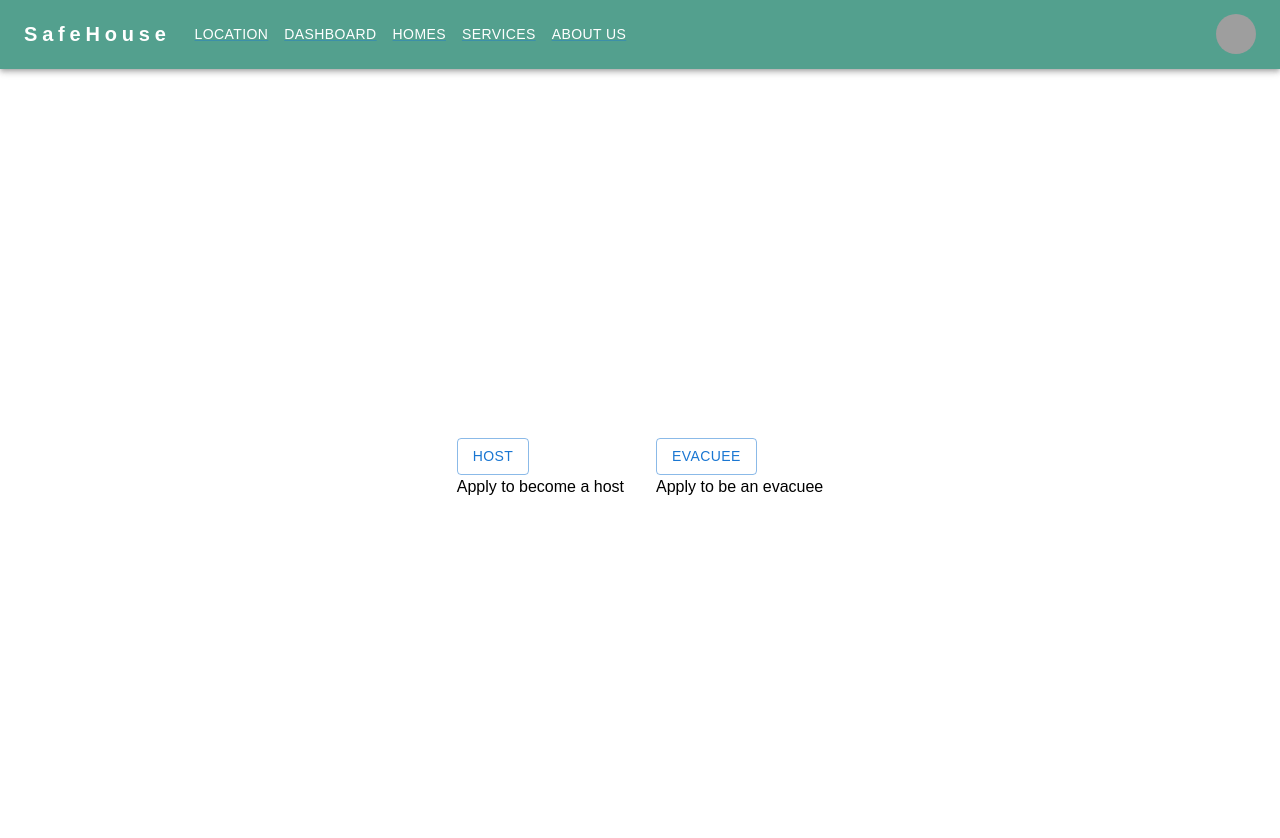
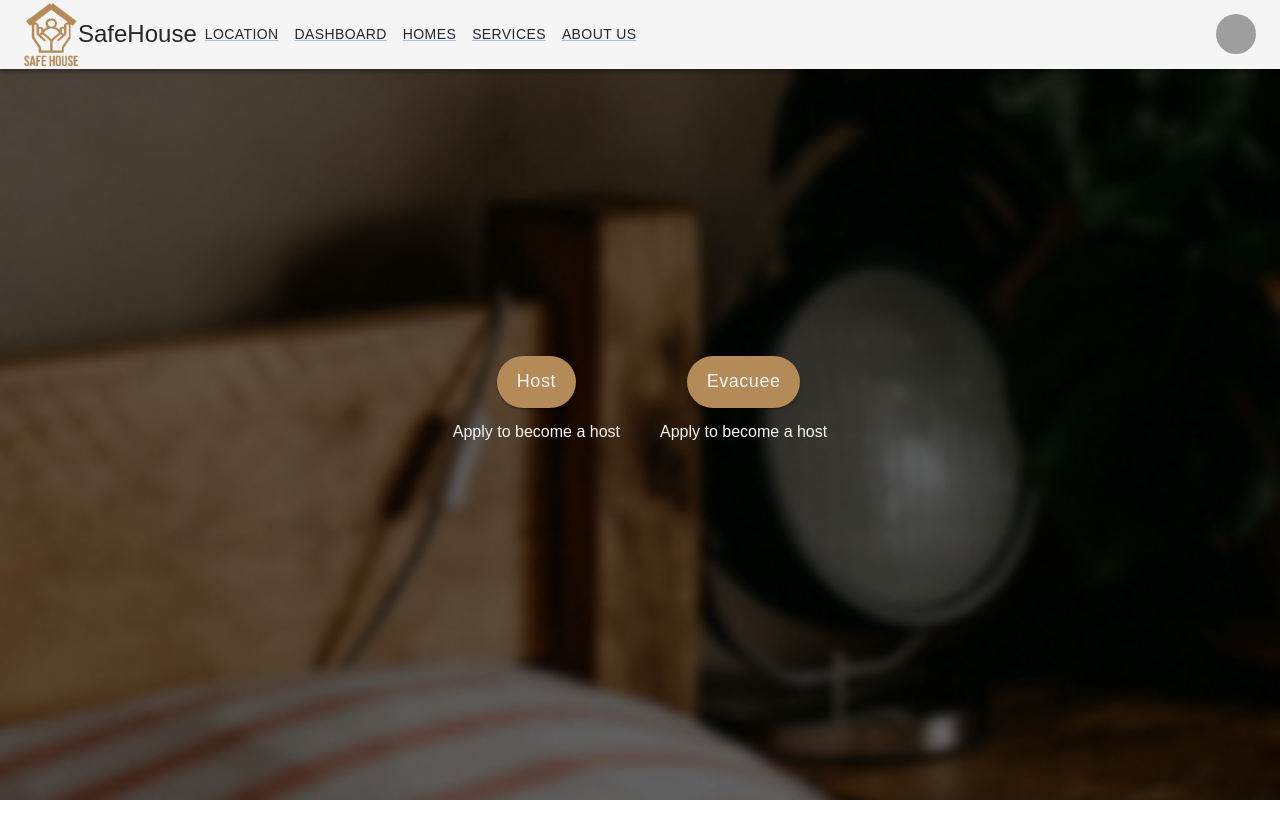
Before and after one commit to safehouse-project2/safehouse_web, a Next.js app: page / in a window 1280 px wide. Shown: the top 838 px of the page. After the commit the page ends 800 px from the top, so only its background shows below. Built offline with nearby package versions, Linux system fonts and the light colour scheme; grey boxes are pictures that could not be loaded.

Commit message:
fixing the button, and replacing everything, styling the pages

```diff
--- a/components/D3Components/Button/Button.jsx
+++ b/components/D3Components/Button/Button.jsx
@@ -6,35 +6,40 @@ const MyBtn = styled(Button)`
     color: ${(props) => props.fontColor || "#f5f5f5"};
     padding: ${(props) => props.padding || "10px 20px 10px 20px"};
     border-radius: ${(props) => props.borderRadius || "41px"};
+    border: ${(props) => props.border || "none"};
     margin: ${(props) => props.margin || "0px 0px 0px 0px"};
     text-align: center;
-    text-transform: ${(props) => props.textTransform || "capitalize"};
+    text-transform: ${(props) => props.textTransform || "capitalize"} !important;
     font-size: ${(props) => props.fontSize || "18px"};
     :hover {
-        background-color: ${(props) => props.hoverColor || ""} !important;
+        background-color: ${(props) => props.hoverColor || "#936F44"} !important;
+        scale: 0 !important;
+        border: 0 !important;
     }
 `
 
 export default function AppButton({
-  txt = "Default Btn Text",
+  txt = "default Btn Text",
   variant = "contained",
   size = "small",
   startIcon = null,
   endIcon = null,
-  color = "f5f5f5",
-  padding = "0px 0px 0px 0px",
+  color = "#f5f5f5",
+  padding = "10px 20px 10px 20px",
   margin = "0px 0px 0px 0px",
-  backgroundColor = "",
+  backgroundColor = "#B38A58",
   borderRadius = "41px",
-  textTransform = "lowercase",
+  textTransform = "capitalize",
   fontSize = "18px",
-  hoverColor = "",
+  hoverColor = "#936F44",
+  href = null,
   onBtnClick = () => { },
 }) {
   return <MyBtn
     style={{
       AlignItems: 'center',
     }}
+    href={href}
     variant={variant}
     onClick={onBtnClick}
     size={size}
--- a/components/D3Components/Icon/Icon.jsx
+++ b/components/D3Components/Icon/Icon.jsx
@@ -1,10 +1,11 @@
-import styled from 'styled-components';
 import HomeIcon from '@mui/icons-material/Home';
-import SearchIcon from '@mui/icons-material/Search';
 
-export default function Icon(){
-    return <div>
-        <HomeIcon/>
-        <SearchIcon/>
-    </div>
+export default function Icon({
+    icon = <HomeIcon />,
+    backgroundColor = "#272727",
+    color = "#272727",
+}) {
+    return <>
+        src={icon}
+    </>
 }
--- a/components/D3Components/Input/Input.jsx
+++ b/components/D3Components/Input/Input.jsx
@@ -7,8 +7,8 @@ import { InputAdornment } from '@mui/material';
 
 const TextBox = styled(TextField)`
     border-radius: 8px;
-    padding: ${(props) => props.padding || "0px 0px 0px 0px"};
-    margin: ${(props) => props.margin || "0px 0px 0px 0px"};
+    padding: ${(props) => props.padding || "0px 0px 0px 0px"} !important;
+    margin: ${(props) => props.margin || "0px 0px 0px 0px"} !important;
     background-color: ${(props) => props.backgroundColor || "#ECECEC"};
     max-width: ${(props) => props.maxWidth};
     max-height: ${(props) => props.maxHeight};
@@ -20,17 +20,6 @@ const TextBox = styled(TextField)`
     }
 `
 
-// const options = [
-//     {
-//         value: 'chocolate',
-//         label: 'KitKat',
-//     },
-//     {
-//         value: 'chocolate',
-//         label: 'KitKat',
-//     }
-// ]
-
 const styles = {
     floatingLabelFocusStyle: {
         color: "#B0B0B0",
@@ -39,7 +28,7 @@ const styles = {
 
 export default function Input({
     label = "Default Label",
-    variant = "outlined",
+    variant = "filled",
     size = "small",
     color = "",
     type = "text",
@@ -47,13 +36,11 @@ export default function Input({
     placeholder = "",
     maxWidth = "",
     maxHeight = "",
+    margin = "0px 0px 0px 0px",
+    padding = "0px 0px 0px 0px",
     icon = <SearchIcon />,
     backgroundColor = "#ECECEC",
 }) {
-    // const [options, setOptions] = useState('chocolate');
-    // const handleChange = (event) => {
-    //     setOptions(event.target.value);
-    // }
     return (
         <TextBox
             sx={{
@@ -63,6 +50,8 @@ export default function Input({
             placeholder={placeholder}
             variant={variant}
             size={size}
+            margin={margin}
+            padding={padding}
             color={color}
             type={type}
             backgroundColor={backgroundColor}
@@ -70,19 +59,9 @@ export default function Input({
             maxWidth={maxWidth}
             maxHeight={maxHeight}
             iconI={icon}
-            // icon={InputProps => (
-            //     <InputAdornment position="end">
-            //         {icon}
-            //     </InputAdornment>
-            // )}
             InputLabelProps={{
                 style: styles.floatingLabelFocusStyle,
             }}
-            // InputProps={{
-            //     style: {
-            //         border: null,
-            //     }
-            // }}
             InputProps={{
                 startAdornment: (
                     <InputAdornment position="start">
--- a/components/Home/NavBar.js
+++ b/components/Home/NavBar.js
@@ -12,6 +12,8 @@ import Button from '@mui/material/Button';
 import Tooltip from '@mui/material/Tooltip';
 import MenuItem from '@mui/material/MenuItem';
 import { Link } from '@mui/material';
+import AppText from '/components/D3Components/AppText/AppText'
+import Image from '/components/D3Components/Image/ImageComp'
 
 
 
@@ -38,27 +40,19 @@ function ResponsiveAppBar() {
   };
 
   return (
-    <AppBar position="static" style={{ backgroundColor: "#53A08E" }}>
+    <AppBar position="sticky" style={{ backgroundColor: "#f5f5f5" }}>
       <Container maxWidth="xl">
         <Toolbar disableGutters>
-          {/* add icon here */}
-          <Typography
-            variant="h6"
-            noWrap
-            component="a"
-            href="/"
-            sx={{
-              mr: 2,
-              display: { xs: 'none', md: 'flex' },
-              fontFamily: 'monospace',
-              fontWeight: 700,
-              letterSpacing: '.3rem',
-              color: 'inherit',
-              textDecoration: 'none',
-            }}
-          >
-            SafeHouse
-          </Typography>
+          <Image
+            src="/logo.png"
+            width="54px"
+            height="63px"
+          />
+
+          <AppText
+            txt="SafeHouse"
+            fontSize="1.5rem"
+          />
 
           <Box sx={{ flexGrow: 1, display: { xs: 'flex', md: 'none' } }}>
             <IconButton
@@ -99,33 +93,16 @@ function ResponsiveAppBar() {
             </Menu>
           </Box>
           {/* add icon here */}
-          <Typography
-            variant="h5"
-            noWrap
-            component="a"
-            href=""
-            sx={{
-              mr: 2,
-              display: { xs: 'flex', md: 'none' },
-              flexGrow: 1,
-              fontFamily: 'monospace',
-              fontWeight: 700,
-              letterSpacing: '.3rem',
-              color: 'inherit',
-              textDecoration: 'none',
-            }}
-          >
-            SafeHouse
-          </Typography>
           <Box sx={{ flexGrow: 1, display: { xs: 'none', md: 'flex' } }}>
             {pages.map((page) => (
-              <Link href={"/" + page}><Button
-                key={page}
-                onClick={handleCloseNavMenu}
-                sx={{ my: 2, color: 'white', display: 'block' }}
-              >
-                {page}
-              </Button></Link>
+              <Link href={"/" + page}>
+                <Button
+                  key={page}
+                  onClick={handleCloseNavMenu}
+                  sx={{ my: 2, color: '#272727', display: 'block', textDecoration: 'none' }}
+                >
+                  {page}
+                </Button></Link>
             ))}
           </Box>
 
--- a/pages/index.js
+++ b/pages/index.js
@@ -1,30 +1,53 @@
-import Head from 'next/head'
-import Image from 'next/image'
-import Link from 'next/link'
 import NavBar from '../components/Home/NavBar'
-import { Button } from '@mui/material'
-import { Box } from '@mui/system'
-import Host from '../components/hostPosting/hostPosting'
+import Button from '../components/D3Components/Button/Button'
+import { BackgroundContainer, MainContainer, CenterContainer } from '../styles/styledComps'
+import AppText from '../components/D3Components/AppText/AppText'
+import { useRouter } from 'next/router'
 
 export default function Home() {
+  const r = useRouter()
+  const goToHost = () => {
+    r.push('/host')
+  }
+  const goToEvacuee = () => {
+    r.push('/evacuee')
+  }
+
   return (
-    <>
-      <NavBar />
-      <div className='flex flex-row items-center justify-center min-h-screen py-2'>
-        <Box sx={{ m: 2 }}>
-          <Button variant="outlined" href="/host">
-            Host
-          </Button>
-          <p>Apply to become a host</p>
-        </Box>
-        <Box sx={{ m: 2 }}>
-
-          <Button variant="outlined" href="/evacuee">
-            Evacuee
-          </Button>
-          <p>Apply to be an evacuee</p>
-        </Box>
+    <div>
+      <div className='absolute w-full h-auto'>
+        <NavBar />
       </div>
-    </>
+      <BackgroundContainer src="./homeBG.png">
+        <CenterContainer>
+          <div className='flex gap-10 z-99'>
+            <div className='flex justify-center items-center flex-col gap-3'>
+              <Button
+                href="/host"
+                txt='Host'
+              // onBtnClick={goToHost}
+              />
+              <AppText
+                txt='Apply to become a host'
+                color='#f5f5f5'
+                fontSize='16px'
+              />
+            </div>
+            <div className='flex justify-center items-center flex-col gap-3'>
+              <Button
+                href="/evacuee"
+                txt='Evacuee'
+              // onBtnClick={goToEvacuee}
+              />
+              <AppText
+                txt='Apply to become a host'
+                color='#f5f5f5'
+                fontSize='16px'
+              />
+            </div>
+          </div>
+        </CenterContainer>
+      </BackgroundContainer>
+    </div>
   )
 }
--- a/pages/location.jsx
+++ b/pages/location.jsx
@@ -8,8 +8,11 @@ import {
   useLoadScript,
   DistanceMatrixService,
 } from "@react-google-maps/api";
-import Nabar from "../components/Home/Navbar";
+import Navbar from "../components/Home/Navbar";
 import { useRouter } from "next/router";
+import Button from "../components/D3Components/Button/Button";
+import LocationOnIcon from '@mui/icons-material/LocationOn';
+import Input from "../components/D3Components/Input/Input";
 
 const Location = () => {
   const [data, setData] = useState([]);
@@ -135,7 +138,7 @@ const Location = () => {
     return null;
   });
 
-  const handleSubmit = () => {};
+  const handleSubmit = () => { };
   const containerStyle = {
     width: "1000px",
     height: "800px",
@@ -148,13 +151,22 @@ const Location = () => {
 
   return (
     <div>
-      <Nabar />
+      <Navbar />
       <form onSubmit={onSubmitHandler}>
         <div>
           <Autocomplete onSubmit={handleSubmit} />
           <div>
-            <button onClick={findmylocation}>Current Location</button>
+            <Button
+              txt="Current Location"
+              fontSize="16px"
+              endIcon={<LocationOnIcon />}
+              onBtnClick={findmylocation}
+            />
           </div>
+          <Input
+            placeholder="Search Places"
+            label=""
+          />
           {/* <div>
           <button onClick={findNearMe}>Near me</button>
         </div> */}
@@ -180,7 +192,7 @@ const Location = () => {
         >
           Submit
         </button>
-      </form>
+      </form >
 
       <GoogleMap mapContainerStyle={containerStyle} center={center} zoom={5}>
         {fireMarkers ? fireMarkers : null}
@@ -231,7 +243,7 @@ const Location = () => {
           />
         ) : null}
       </GoogleMap>
-    </div>
+    </div >
   );
 };
 
--- a/styles/styledComps.jsx
+++ b/styles/styledComps.jsx
@@ -14,8 +14,9 @@ export const OptionsBtn = styled(Button)`
 
 export const BackgroundContainer = styled.div`
     background-image: url(${props => props.src});
-    width: 100vw;
-    height: 100vh;
+    min-height: 100vh;
+    // height: 100vh;
+    min-width: 100%;
     background-size: cover;
     background-position: center;
     background-repeat: no-repeat;
@@ -28,3 +29,10 @@ export const MainContainer = styled.div`
     flex-direction: column;
     padding-top: 40px;
 `
+
+export const CenterContainer = styled.div`
+    display: flex;
+    flex-direction: column;
+    align-items: center;
+    justify-content: center;
+`
```
Also changed, not shown: public/logo.png (added), public/logo.svg (added). Lines whose indentation alone changed are shown as unchanged.
